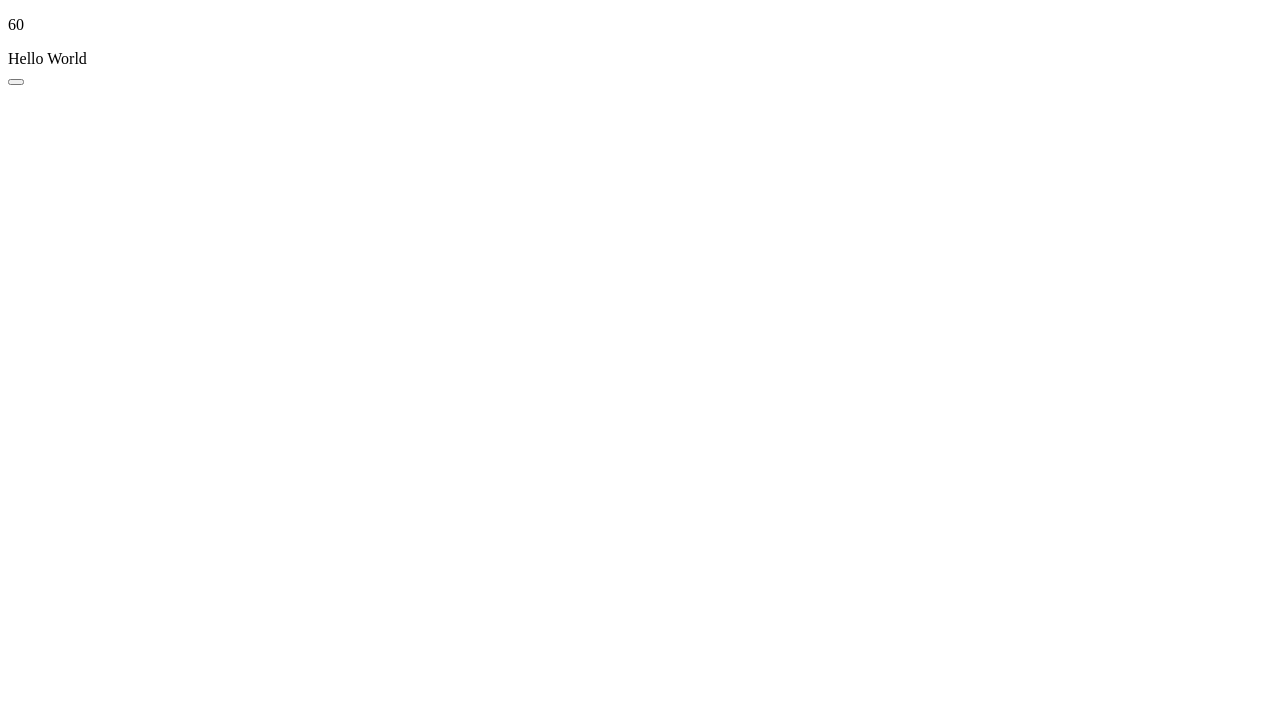
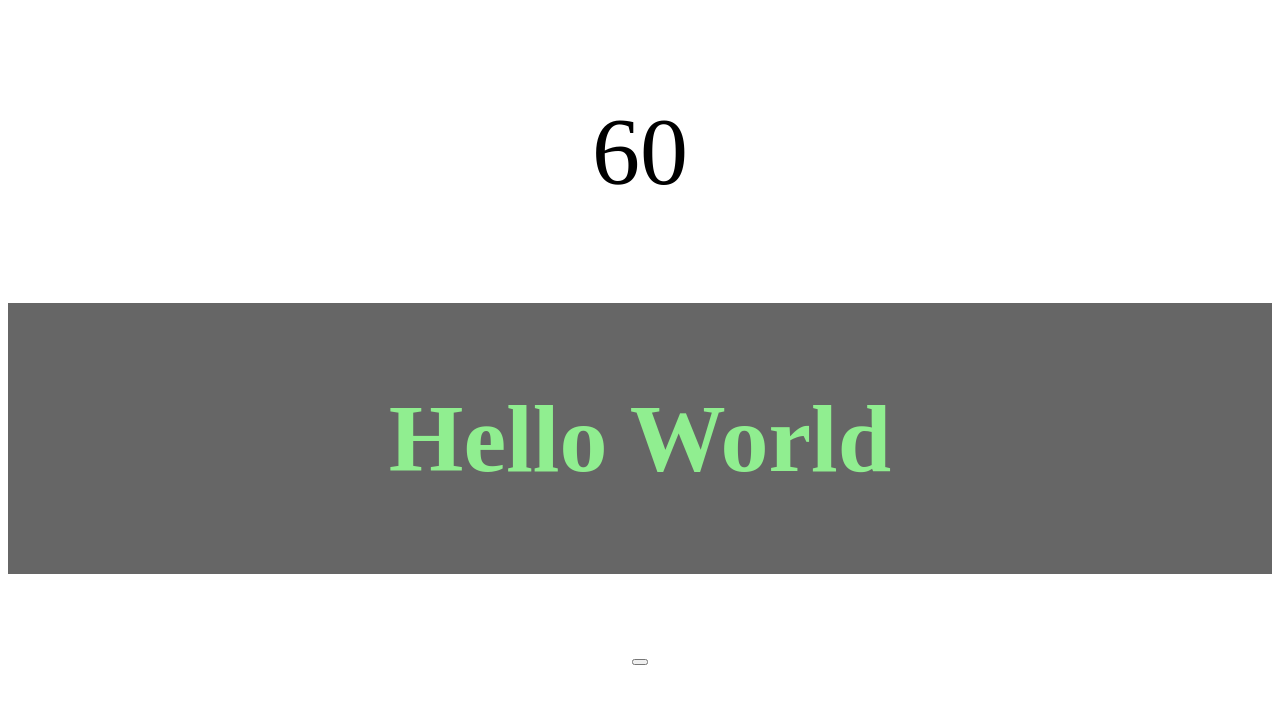
Before and after one commit to d-watanabe-8308/typing, a plain HTML site: page index.html in a window 1280 px wide. Drawn offline with Linux system fonts and the light colour scheme.

Commit message:
cssを編集

```diff
--- a/index.html
+++ b/index.html
@@ -5,6 +5,7 @@
         <meta charset="UTF-8">
         <meta name="description" content="【JavaScript応用編】 簡易的なタイピングゲームです。">
         <meta name="viewport" content="width=device-width, initial-scale=1.0">
+        <link rel="stylesheet" href="style.css">
     </head>
     <body>
         <p id="count" class="count">60</p>
--- a/style.css
+++ b/style.css
@@ -0,0 +1,26 @@
+body {
+    font-size: 6em;
+    text-align: center;
+}
+
+.cout {
+    margin: 0;
+    font-weight: bold;
+    color: #888;
+}
+
+.wrap {
+    margin-top: 20px;
+    padding: 80px 40px;
+    background-color: #666;
+    font-weight: bold;
+    color: #fff;
+}
+
+.typed {
+    color: lightgreen;
+}
+
+.mistyped {
+    background-color: red;
+}
```
